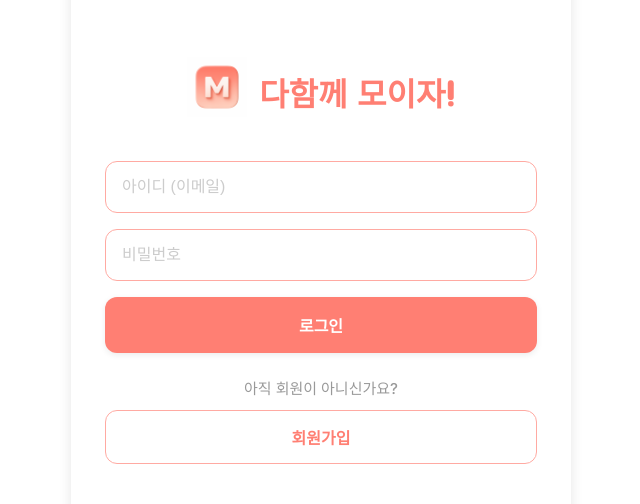
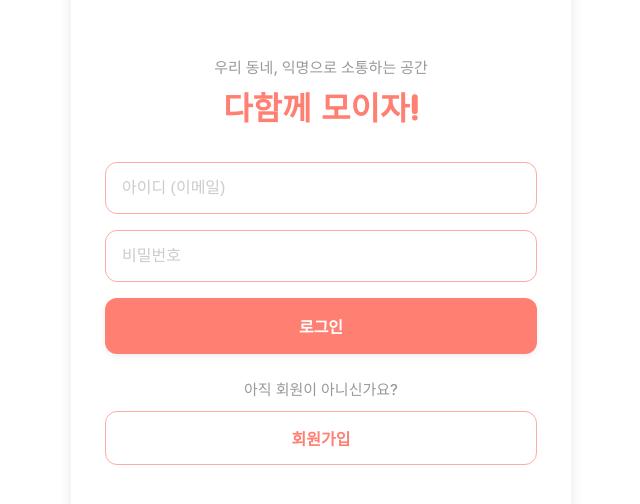
Before and after one commit to Ukja2/Moija_SNS, a React (Create React App) app: page / in a window 1280 px wide. Shown: the part 140-644 px from the top of the page, without its empty margins (319-959 px from the left). Built offline with nearby package versions, Linux system fonts and the light colour scheme; no server answers.

Commit message:
style: 로고 삭제 및 슬로건 변경

```diff
--- a/src/Components/Login-page/Login.jsx
+++ b/src/Components/Login-page/Login.jsx
@@ -2,7 +2,6 @@ import React, { useState } from 'react';
 import { useNavigate } from 'react-router-dom';
 import { getAuth, signInWithEmailAndPassword } from 'firebase/auth';
 import style from './Login.module.css';
-import logo from '../logo.png';
 
 
 function Login() {
@@ -31,9 +30,10 @@ function Login() {
     <div className={style.pageWrapper}>
 
       <div className={style.logoWrapper}>
-        <img src={logo} alt="로고" className={style.logoIcon} />
+        <p className={style.logoSubtitle}>우리 동네, 익명으로 소통하는 공간</p>
         <h2 className={style.loginTitle}>다함께 모이자!</h2>
       </div>
+
 
       <form onSubmit={handleSubmit} className={style.loginForm}>
         <input
--- a/src/Components/Login-page/Login.module.css
+++ b/src/Components/Login-page/Login.module.css
@@ -24,18 +24,18 @@
 
 .logoWrapper {
   display: flex;
-  flex-direction: row;
-  align-items: center;       /* ← 이게 교차축 정렬 (세로 중앙) */
-  justify-content: center;   /* ← 가운데 정렬 (필요하면) */
+  flex-direction: column;
+  align-items: center;
+  justify-content: center;
+  gap: 6px;
   margin-bottom: 32px;
-  gap: 12px;                 /* ← 아이콘과 텍스트 간격 조절 */
 }
 
-
-.logoIcon {
-  width: 60px;
-  height: 60px;
-  margin-bottom: 12px;
+.logoSubtitle {
+  font-size: 15px;
+  color: #999999;
+  font-weight: 500;
+  text-align: center;
 }
 
 .loginTitle {
@@ -44,6 +44,7 @@
   background: var(--primary-gradient);
   -webkit-background-clip: text;
   -webkit-text-fill-color: transparent;
+  text-align: center;
 }
 
 
```
